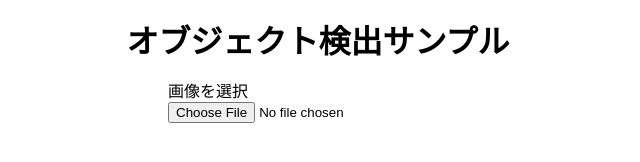
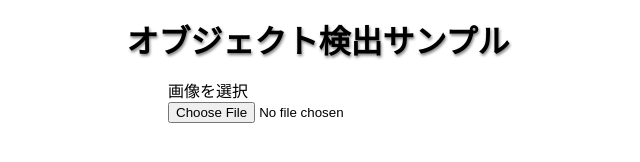
Before and after one commit to illionillion/tensorflow-javascript-sample, a website: page index.html in a window 1280 px wide. Shown: the full height of the page, 322-962 px from the left. Drawn offline with Linux system fonts and the light colour scheme.

Commit message:
style: 影つけた #1

```diff
--- a/css/style.css
+++ b/css/style.css
@@ -6,6 +6,7 @@
 h1 {
   text-align: center;
   padding-block: 1rem;
+  text-shadow: 1px 2px 3px #808080;
 }
 
 .input-container {
```
